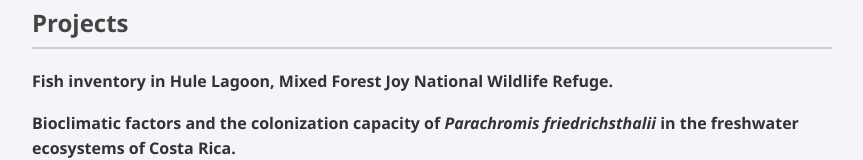
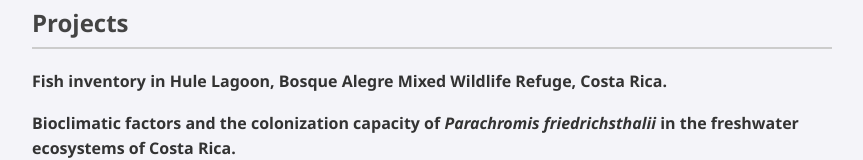
Before and after one commit to antoni-0299/a_aguirre.github.io, a plain HTML site: page index.html in a window 1280 px wide. Shown: the part 727-887 px from the top of the page, without its empty margins (208-1071 px from the left). Drawn offline with Linux system fonts and the light colour scheme.

Commit message:
Update index.html

```diff
--- a/index.html
+++ b/index.html
@@ -89,7 +89,7 @@
 
   <section>
     <h2>Projects</h2>
-    <p><strong>Fish inventory in Hule Lagoon, Mixed Forest Joy National Wildlife Refuge.</strong></p>
+    <p><strong>Fish inventory in Hule Lagoon, Bosque Alegre Mixed Wildlife Refuge, Costa Rica.</strong></p>
     <p><strong>Bioclimatic factors and the colonization capacity of <em>Parachromis friedrichsthalii</em> in the freshwater ecosystems of Costa Rica.</strong></p>
 
     <img src="cantones.jpeg" alt="Distribución por cantones" style="width:100%; border-radius:10px; margin-top:15px;">
```
